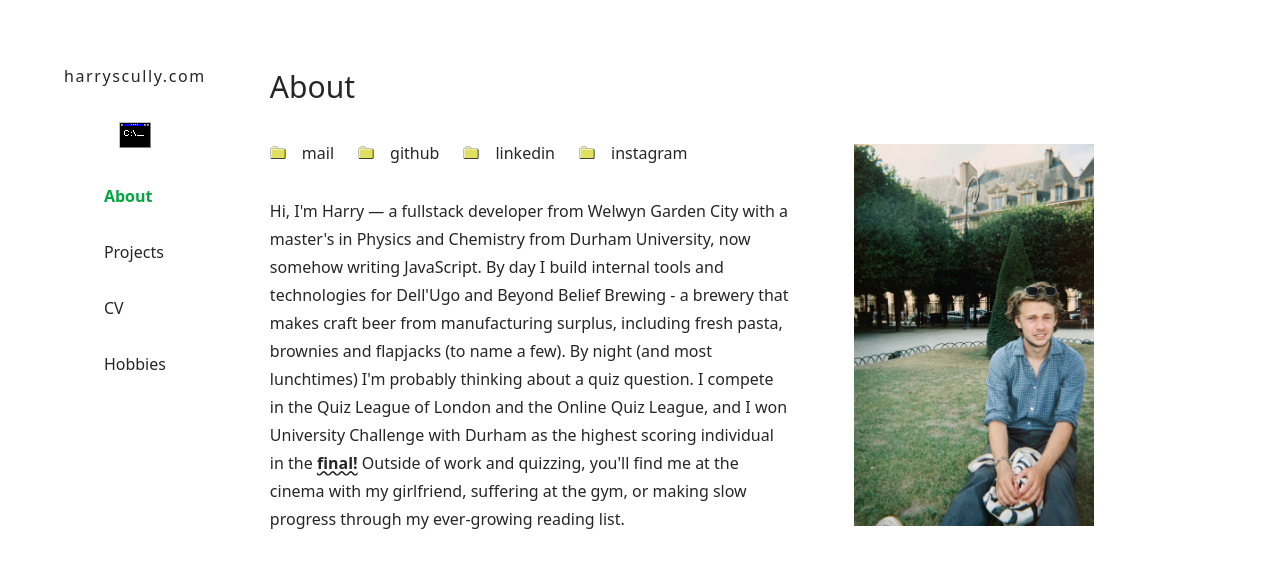
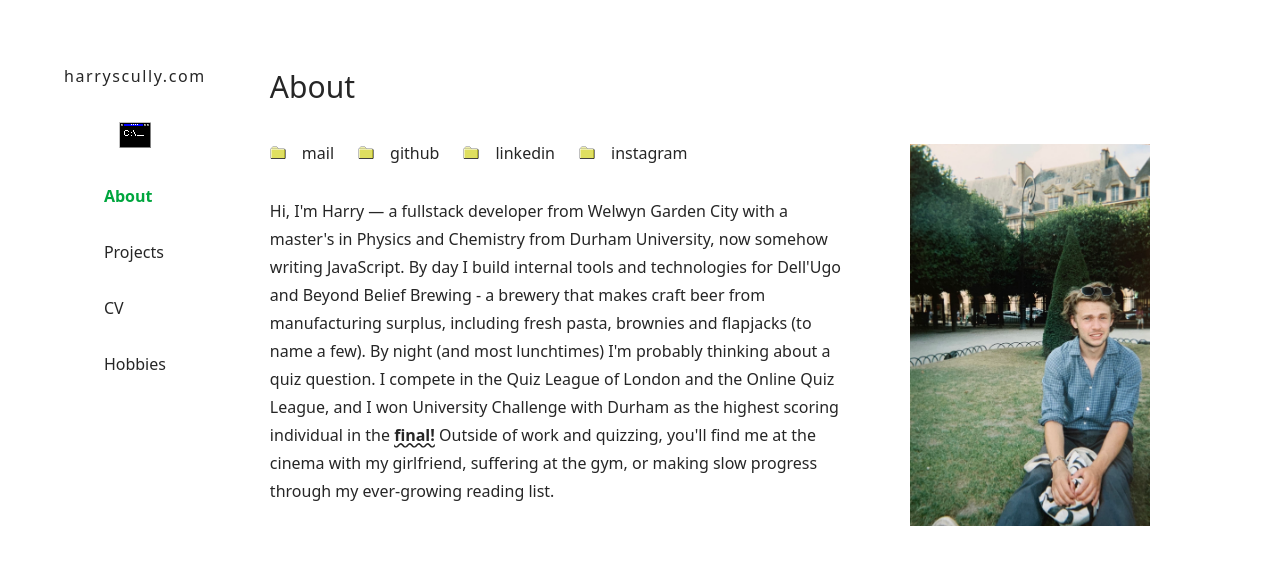
Before and after one commit to harryscully/portfolio, a Next.js app: page / in a window 1280 px wide. Shown: the top 568 px of the page. Built offline with nearby package versions, Linux system fonts and the light colour scheme.

Commit message:
Correct quiz-app url

```diff
--- a/src/app/page.tsx
+++ b/src/app/page.tsx
@@ -34,7 +34,7 @@
 
   return (
     <div className="flex flex-col w-full gap-16 md:flex-row md:justify-start">
-      <div className="flex flex-col w-full md:w-130 gap-8">
+      <div className="flex flex-col w-full max-w-xl gap-8">
         <h1>About</h1>
         <ul className="flex gap-4 md:gap-6">
           {linkElements}
--- a/src/data/projectData.ts
+++ b/src/data/projectData.ts
@@ -16,7 +16,7 @@
   },
   {
     title: "Quiz App",
-    url: "https://harryscully.github.io/Quiz-App",
+    url: "https://harryscully.github.io/quiz-app",
     date: "2026",
     description: "My first React project — a multiple choice trivia app fetching questions from the Open Trivia DB API, with confetti on a perfect score.",
     tech: ["React", "JavaScript"]
```
